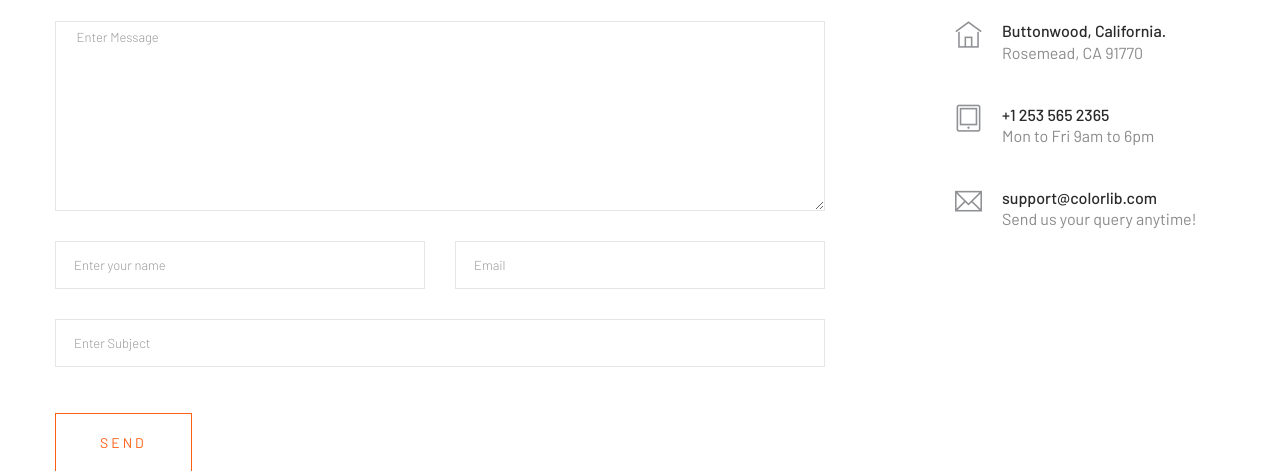
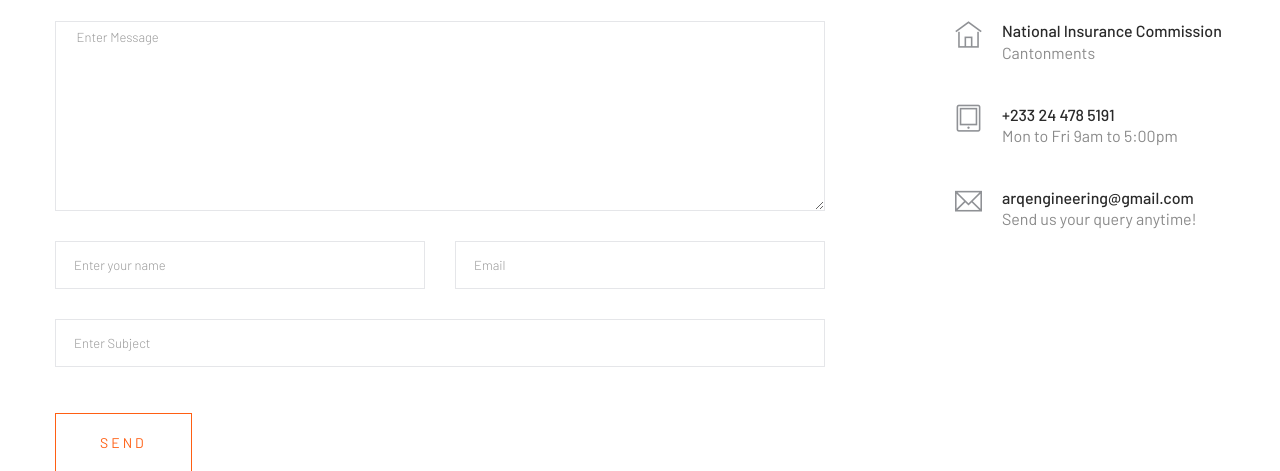
Before and after one commit to 678Elaine/arqengineering, a PHP site: page /view/contact.php in a window 1280 px wide. Shown: the part 1302-1773 px from the top of the page. Run offline with PHP 8.4, Linux system fonts and the light colour scheme; some libraries are stand-ins or nearby versions.

Commit message:
Update contact.php

```diff
--- a/view/contact.php
+++ b/view/contact.php
@@ -203,21 +203,21 @@
                         <div class="media contact-info">
                             <span class="contact-info__icon"><i class="ti-home"></i></span>
                             <div class="media-body">
-                                <h3>Buttonwood, California.</h3>
-                                <p>Rosemead, CA 91770</p>
+                                <h3>National Insurance Commission</h3>
+                                <p>Cantonments</p>
                             </div>
                         </div>
                         <div class="media contact-info">
                             <span class="contact-info__icon"><i class="ti-tablet"></i></span>
                             <div class="media-body">
-                                <h3>+1 253 565 2365</h3>
-                                <p>Mon to Fri 9am to 6pm</p>
+                                <h3>+233 24 478 5191</h3>
+                                <p>Mon to Fri 9am to 5:00pm</p>
                             </div>
                         </div>
                         <div class="media contact-info">
                             <span class="contact-info__icon"><i class="ti-email"></i></span>
                             <div class="media-body">
-                                <h3>support@colorlib.com</h3>
+                                <h3>arqengineering@gmail.com</h3>
                                 <p>Send us your query anytime!</p>
                             </div>
                         </div>
```
